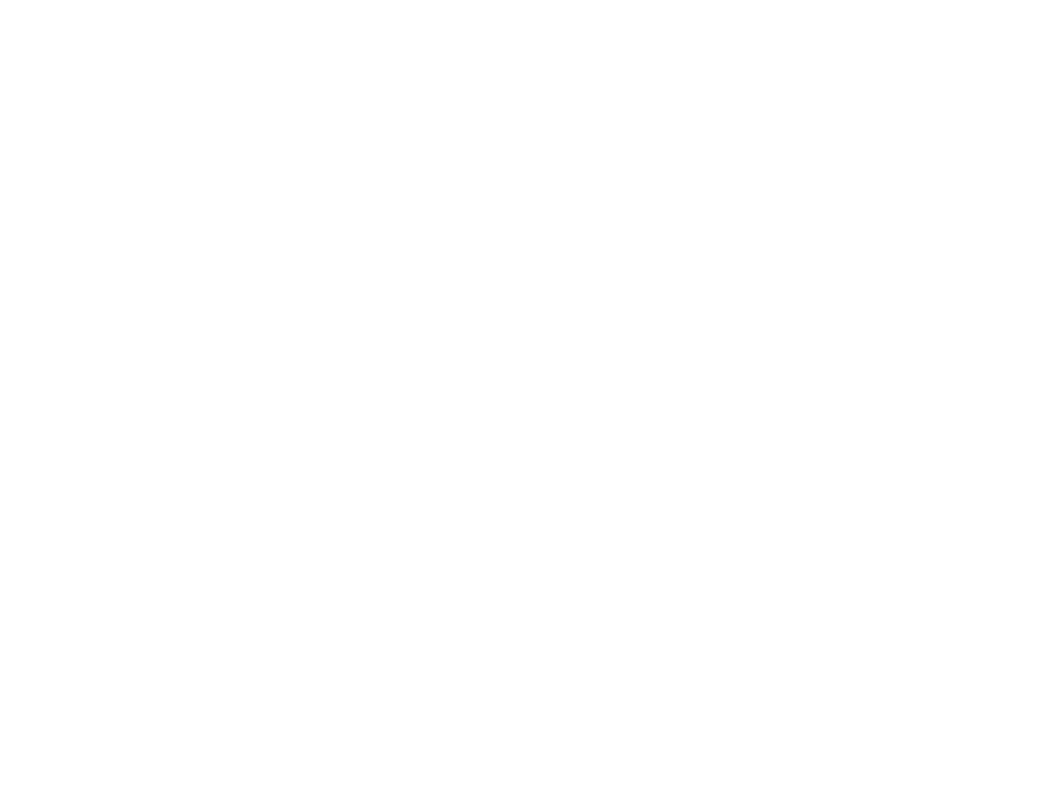
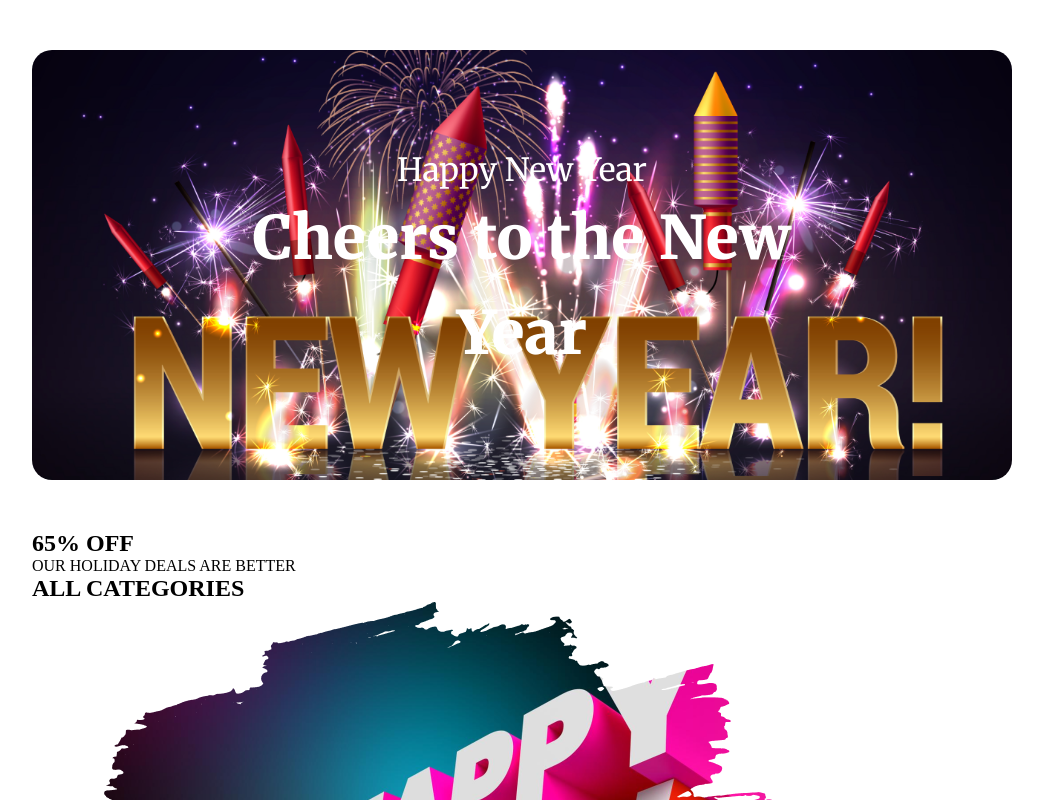
Before and after one commit to md-bellal-hossain/A-01-Happy-New-Year, a plain HTML site: page index.html in a window 1280 px wide. Shown: the top 800 px of the page, without its empty margins (118-1161 px from the left). Drawn offline with Linux system fonts and the light colour scheme; files that its build step writes are made by us from their sources.

Commit message:
banner done

```diff
--- a/index.html
+++ b/index.html
@@ -4,15 +4,21 @@
     <meta charset="UTF-8">
     <meta name="viewport" content="width=device-width, initial-scale=1.0">
     <title>New Year New</title>
-    <link rel="stylesheet" href="style.css">
+    <link rel="stylesheet" href="styles/style.css">
 </head>
 <body>
-    <header>
-
+    <header class="banner">
+        <h3 class="banner-title">Happy New Year</h3>
+        <p class="banner-text">Cheers to the New Year</p>
     </header>
 
     <main>
-
+        <section class="offer">
+            <h2 class="offer-title">65% OFF</h2>
+            <p class="offer-text">OUR HOLIDAY DEALS ARE BETTER</p>
+            <h2 class="categories">ALL CATEGORIES</h2>
+            <img src="img/NewYear.png" alt="New Year Photo" class="cat-img">
+        </section>
     </main>
 
     <footer>
--- a/styles/style.css
+++ b/styles/style.css
@@ -0,0 +1,47 @@
+@import url('https://fonts.googleapis.com/css2?family=Inter:wght@100..900&family=Merriweather:ital,wght@0,300;0,400;0,700;0,900;1,300;1,400;1,700;1,900&family=Open+Sans:ital,wdth,wght@0,75..100,300..800;1,75..100,300..800&display=swap');
+
+* {
+    margin: 0;
+    padding: 0;
+}
+
+/* Shared Styles */
+
+
+/* Header Styles */
+.banner {
+    background-image: url(../img/BannerImage.png);
+    border-radius: 20px;
+    margin: 50px 150px;
+    background-size: cover;
+    padding: 100px 150px;
+
+}
+
+.banner-title {
+    color: #FFF;
+    text-align: center;
+    font-family: Merriweather;
+    font-size: 32px;
+    font-weight: 400;
+}
+
+.banner-text {
+    color: #FFF;
+    text-align: center;
+    font-family: Merriweather;
+    font-size: 60px;
+    font-weight: 900;
+    line-height: 95px;
+    /* 131.944% */
+
+}
+
+
+/* Main Styles */
+main{
+    margin: 0px 150px;
+}
+
+
+/* Footer Styles */
```
Also changed, not shown: img/BannerImage.png (renamed from img/Banner Image.png), img/NewYear.png (renamed from img/New Year Photo.png).
